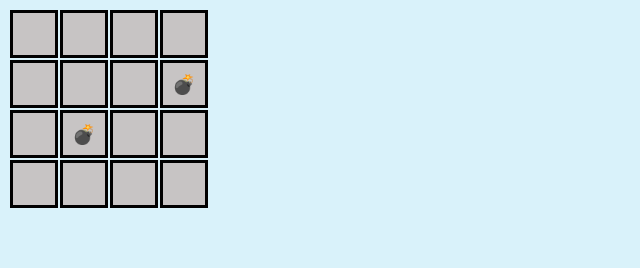
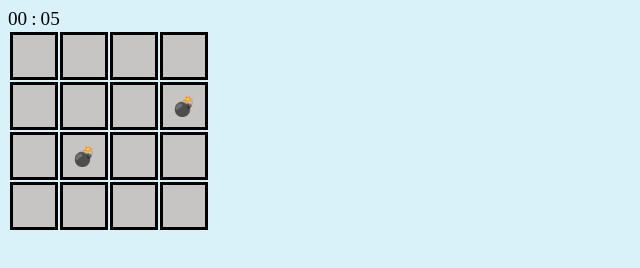
Before and after one commit to ElranM/MineSweeper, a plain HTML site: page index.html in a window 1280 px wide. Shown: the whole page, without its empty margins (0-640 px from the left). Drawn offline with Linux system fonts and the light colour scheme.

Commit message:
Add files via upload

```diff
--- a/css/main.css
+++ b/css/main.css
@@ -12,3 +12,16 @@ body {
     font-size: 1.2em;
     border:solid black
   }
+
+
+
+  #seconds {
+    font-size: 1.2em;
+  }
+
+  #minutes {
+    font-size: 1.2em;
+  }
+  #colon {
+    font-size: 1.2em;
+  }
--- a/index.html
+++ b/index.html
@@ -11,6 +11,9 @@
 
 <body onload="initGame()">
 
+    <label id="minutes">00</label>
+    <label id="colon">:</label>
+    <label id="seconds">00</label>
 
     <table>
         <tbody class="board"></tbody>
--- a/js/utils.js
+++ b/js/utils.js
@@ -10,3 +10,35 @@ function createMat(ROWS, COLS) {
     }
     return mat
 }
+
+
+
+
+
+
+///timer
+
+var minutesLabel = document.getElementById("minutes");
+var secondsLabel = document.getElementById("seconds");
+var totalSeconds = 0;
+setInterval(setTime, 1000);
+
+function setTime()
+{
+    ++totalSeconds;
+    secondsLabel.innerHTML = pad(totalSeconds%60);
+    minutesLabel.innerHTML = pad(parseInt(totalSeconds/60));
+}
+
+function pad(val)
+{
+    var valString = val + "";
+    if(valString.length < 2)
+    {
+        return "0" + valString;
+    }
+    else
+    {
+        return valString;
+    }
+}
```
Also changed, not shown: js/game.js (+7 -1 lines).
